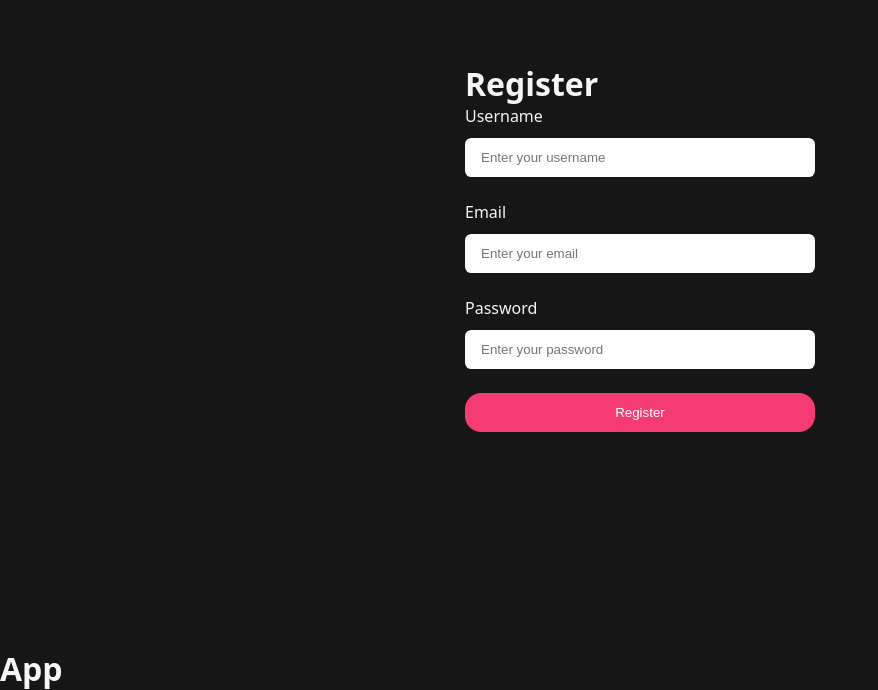
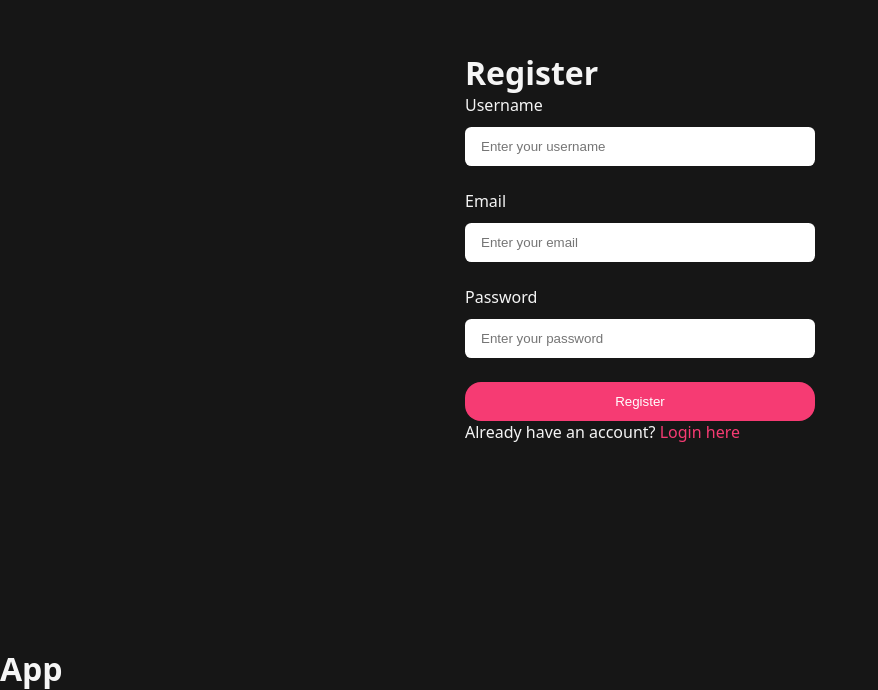
Before and after one commit to sohaildevx/Interview-Ai, a React (Vite) app in the folder Frontend/: page /register in a window 1280 px wide. Shown: the part 153-843 px from the top of the page, without its empty margins (0-878 px from the left). Built offline with nearby package versions, Linux system fonts and the light colour scheme.

Commit message:
add login/register helper links

```diff
--- a/Frontend/src/features/auth/auth.form.scss
+++ b/Frontend/src/features/auth/auth.form.scss
@@ -33,4 +33,9 @@ main{
             border-radius: 0.4rem
         }
     }
+
+    a{
+        color: #f63b73;
+        text-decoration: none;
+    }
 }
--- a/Frontend/src/features/auth/pages/Login.jsx
+++ b/Frontend/src/features/auth/pages/Login.jsx
@@ -1,5 +1,6 @@
 import React from 'react'
 import "../auth.form.scss"
+import { Link } from 'react-router';
 
 export default function Login() {
 
@@ -11,7 +12,7 @@ export default function Login() {
       <div className="form-counter">
            <h1>Login</h1>
 
-           <form className="auth-form">
+           <form className="auth-form" onSubmit={handleSubmit}>
               <div className="input-group">
                 <label htmlFor="email">Email</label>
                 <input type="email" id="email" name="email" placeholder="Enter your email" required />
@@ -22,6 +23,8 @@ export default function Login() {
               </div>
               <button className="button btn-primary" type="submit">Login</button>
            </form>
+
+           <p>Don't have an account? <Link to="/register">Register here</Link></p>
       </div>
     </main>
   )
--- a/Frontend/src/features/auth/pages/Register.jsx
+++ b/Frontend/src/features/auth/pages/Register.jsx
@@ -1,6 +1,9 @@
 import React from 'react'
+import { Link, useNavigate } from 'react-router';
 
 export default function Register() {
+
+  const navigate = useNavigate();
 
   const handleSubmit = (e)=>{
     e.preventDefault();
@@ -10,7 +13,7 @@ export default function Register() {
       <div className="form-counter">
            <h1>Register</h1>
 
-           <form className="auth-form">
+           <form className="auth-form" onSubmit={handleSubmit}>
               <div className="input-group">
                 <label htmlFor="Username">Username</label>
                 <input type="text" id="Username" name="Username" placeholder="Enter your username" required />
@@ -25,6 +28,8 @@ export default function Register() {
               </div>
               <button className="button btn-primary" type="submit">Register</button>
            </form>
+
+           <p>Already have an account? <Link to="/login">Login here</Link></p>
       </div>
     </main>
   )
```
